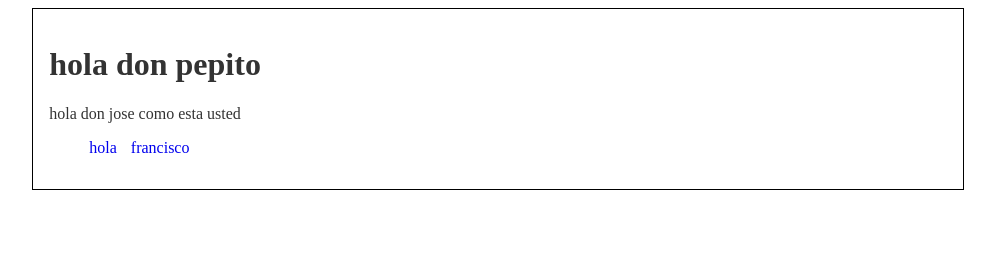
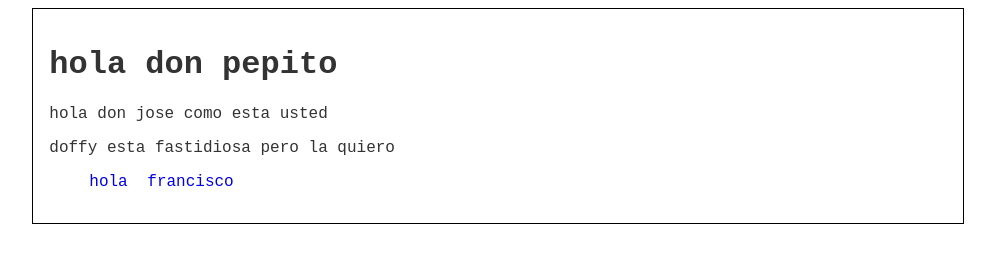
Before and after one commit to juansebastianod/prueba, a plain HTML site: page index.html in a window 1280 px wide. Shown: the whole page, without its empty margins (142-1137 px from the left). Drawn offline with Linux system fonts and the light colour scheme.

Commit message:
puse otro parrafo

```diff
--- a/css/style.css
+++ b/css/style.css
@@ -2,6 +2,7 @@ body{
 
     text-align: center;
     color: #333;
+    font-family: 'Courier New', Courier, monospace
 }
 a{text-decoration: none;}
 
--- a/index.html
+++ b/index.html
@@ -13,6 +13,7 @@
 
     <h1>hola don pepito</h1>
     <p>hola don jose como esta usted</p>
+    <p>doffy esta fastidiosa pero la quiero </p>
     <ul>
         <li> <a href="https://mail.google.com/mail/u/0/#starred/FMfcgzGkbDTjJWdkPKqkGjjvqRwfJVjv">hola</a> </li>
         <li><a href="https://www.facebook.com/diego.lizarazopaez/videos/3434268346798869">francisco</a></li>
```
